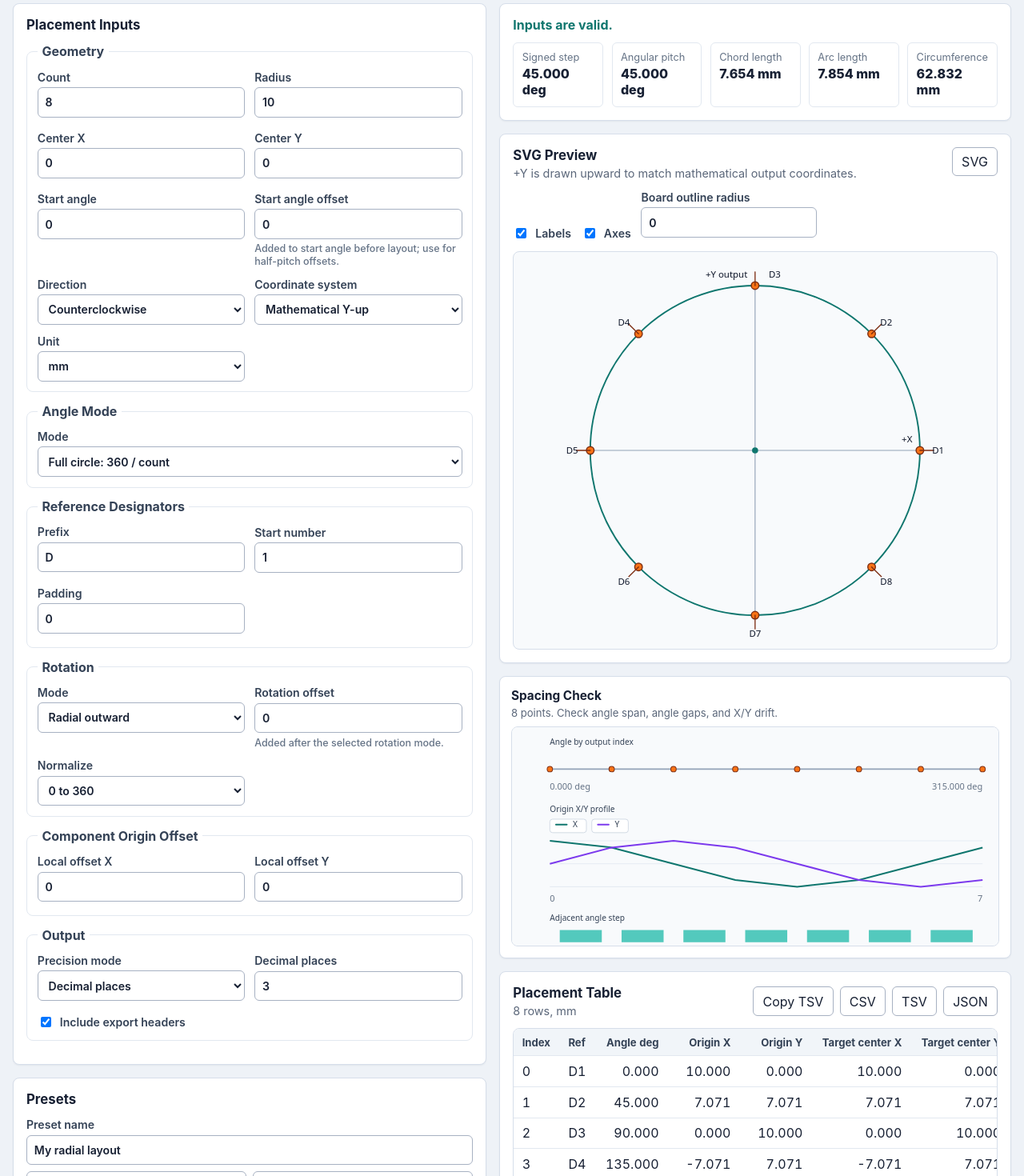
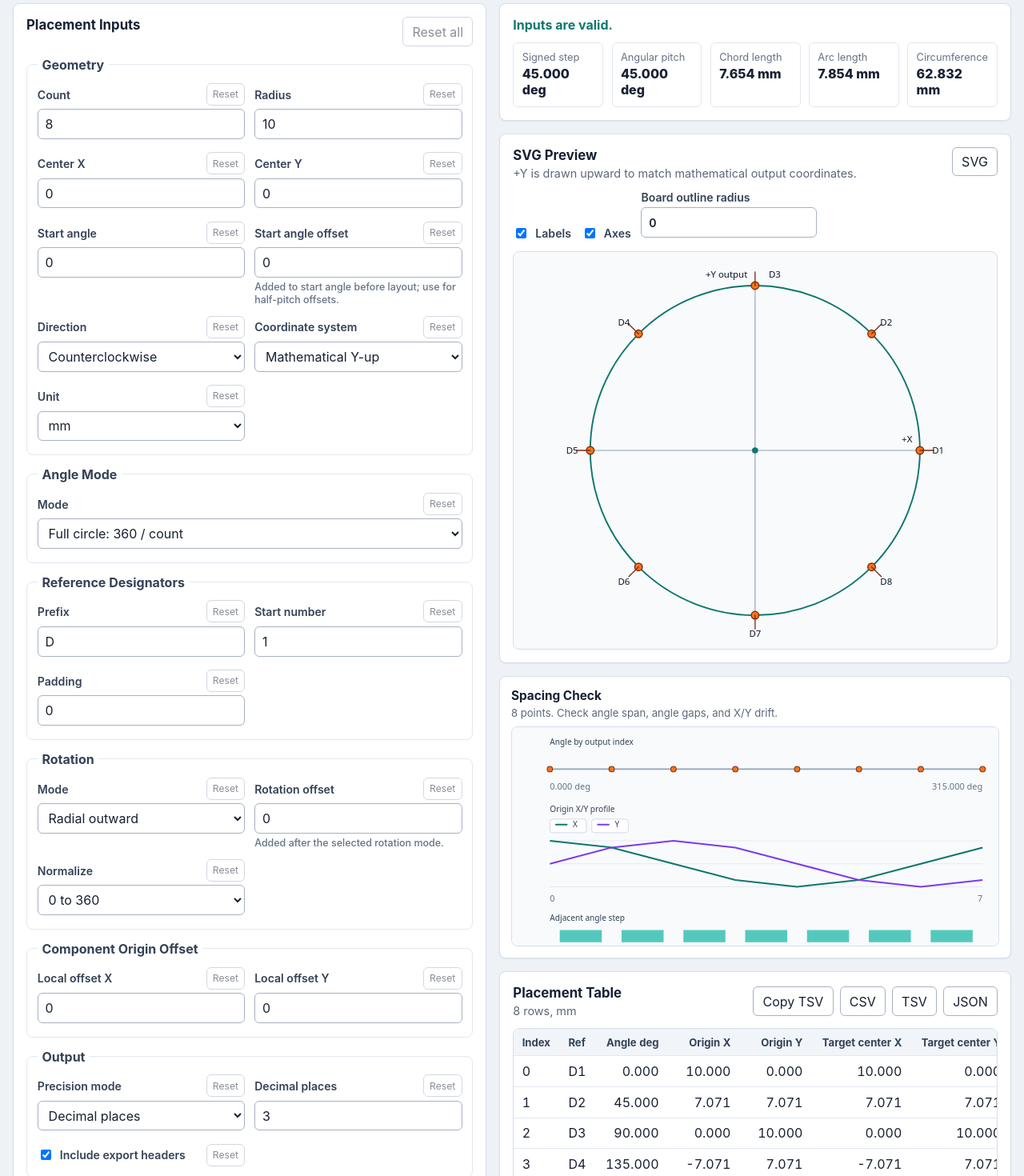
Before and after one commit to Meta-Develop/PCB_radial_placer, a React (Vite) app: page / in a window 1280 px wide. Shown: the part 180-1650 px from the top of the page at 80% size. Built offline with nearby package versions, Linux system fonts and the light colour scheme.

Commit message:
Add input reset controls

```diff
--- a/src/components/InputPanel.tsx
+++ b/src/components/InputPanel.tsx
@@ -1,4 +1,5 @@
-import type { ChangeEvent } from 'react';
+import type { ChangeEvent, ReactNode } from 'react';
+import { DEFAULT_SETTINGS } from '../core/defaults';
 import { parseNumericExpression } from '../core/expression';
 import { parseIndividualAngles } from '../core/individualAngles';
 import { getNumericFieldValue, setNumericFieldValue } from '../core/numericFields';
@@ -26,10 +27,31 @@ interface InputPanelProps {
 interface NumericInputProps {
   field: NumericExpressionField;
   label: string;
+  resetText: string;
   settings: PlacementSettings;
   onChange: (settings: PlacementSettings) => void;
   language: Language;
   help?: string;
+}
+
+interface ResettableFieldProps {
+  children: ReactNode;
+  controlId: string;
+  label: string;
+  onReset: () => void;
+  resetDisabled: boolean;
+  resetText: string;
+  className?: string;
+}
+
+interface ResettableCheckboxFieldProps {
+  checked: boolean;
+  controlId: string;
+  label: string;
+  onChange: (checked: boolean) => void;
+  onReset: () => void;
+  resetDisabled: boolean;
+  resetText: string;
 }
 
 function formatInputNumber(value: number): string {
@@ -50,14 +72,133 @@ function shouldKeepRawExpression(rawValue: string, parsedValue: number, isExpres
   return isExpression || rawValue.trim() !== String(parsedValue);
 }
 
+function createDefaultSettings(): PlacementSettings {
+  return {
+    ...DEFAULT_SETTINGS,
+    reference: { ...DEFAULT_SETTINGS.reference },
+    rotation: { ...DEFAULT_SETTINGS.rotation },
+    componentOffset: { ...DEFAULT_SETTINGS.componentOffset },
+    export: { ...DEFAULT_SETTINGS.export },
+    inputExpressions: {},
+  };
+}
+
+function isRecord(value: unknown): value is Record<string, unknown> {
+  return typeof value === 'object' && value !== null && !Array.isArray(value);
+}
+
+function areSettingsValuesEqual(left: unknown, right: unknown): boolean {
+  if (Object.is(left, right)) {
+    return true;
+  }
+
+  if (Array.isArray(left) || Array.isArray(right)) {
+    if (!Array.isArray(left) || !Array.isArray(right) || left.length !== right.length) {
+      return false;
+    }
+
+    return left.every((value, index) => areSettingsValuesEqual(value, right[index]));
+  }
+
+  if (!isRecord(left) || !isRecord(right)) {
+    return false;
+  }
+
+  const leftKeys = Object.keys(left);
+  const rightKeys = Object.keys(right);
+  if (leftKeys.length !== rightKeys.length) {
+    return false;
+  }
+
+  return leftKeys.every((key) =>
+    Object.prototype.hasOwnProperty.call(right, key) && areSettingsValuesEqual(left[key], right[key]),
+  );
+}
+
+function controlIdForField(field: string): string {
+  return `input-${field.replace(/\./g, '-')}`;
+}
+
+function isNumericFieldDefault(settings: PlacementSettings, field: NumericExpressionField): boolean {
+  return (
+    Object.is(getNumericFieldValue(settings, field), getNumericFieldValue(DEFAULT_SETTINGS, field)) &&
+    settings.inputExpressions[field] === undefined
+  );
+}
+
+function ResettableField({
+  children,
+  controlId,
+  label,
+  onReset,
+  resetDisabled,
+  resetText,
+  className,
+}: ResettableFieldProps) {
+  return (
+    <div className={['resettable-field input-field', className].filter(Boolean).join(' ')}>
+      <div className="field-header">
+        <label className="field-label" htmlFor={controlId}>
+          {label}
+        </label>
+        <button
+          type="button"
+          className="field-reset-button"
+          onClick={onReset}
+          disabled={resetDisabled}
+          aria-label={`${resetText} ${label}`}
+        >
+          {resetText}
+        </button>
+      </div>
+      {children}
+    </div>
+  );
+}
+
+function ResettableCheckboxField({
+  checked,
+  controlId,
+  label,
+  onChange,
+  onReset,
+  resetDisabled,
+  resetText,
+}: ResettableCheckboxFieldProps) {
+  return (
+    <div className="resettable-field inline-resettable-field">
+      <label className="inline-control" htmlFor={controlId}>
+        <input
+          id={controlId}
+          type="checkbox"
+          checked={checked}
+          onChange={(event) => onChange(event.target.checked)}
+        />
+        {label}
+      </label>
+      <button
+        type="button"
+        className="field-reset-button"
+        onClick={onReset}
+        disabled={resetDisabled}
+        aria-label={`${resetText} ${label}`}
+      >
+        {resetText}
+      </button>
+    </div>
+  );
+}
+
 function NumericExpressionInput({
   field,
   label,
+  resetText,
   settings,
   onChange,
   language,
   help,
 }: NumericInputProps) {
+  const controlId = controlIdForField(field);
   const rawValue = settings.inputExpressions[field] ?? formatInputNumber(getNumericFieldValue(settings, field));
   const parsed = parseNumericExpression(rawValue);
   const showResult = parsed.ok && parsed.isExpression;
@@ -95,10 +236,24 @@ function NumericExpressionInput({
     onChange({ ...nextSettings, inputExpressions: nextExpressions });
   };
 
+  const resetField = () => {
+    const nextExpressions = { ...settings.inputExpressions };
+    delete nextExpressions[field];
+    const nextSettings = setNumericFieldValue(settings, field, getNumericFieldValue(DEFAULT_SETTINGS, field));
+
+    onChange({ ...nextSettings, inputExpressions: nextExpressions });
+  };
+
   return (
-    <label className="input-field">
-      <span className="field-label">{label}</span>
+    <ResettableField
+      controlId={controlId}
+      label={label}
+      onReset={resetField}
+      resetDisabled={isNumericFieldDefault(settings, field)}
+      resetText={resetText}
+    >
       <input
+        id={controlId}
         type="text"
         inputMode="decimal"
         spellCheck={false}
@@ -109,7 +264,7 @@ function NumericExpressionInput({
       <span className="field-meta" aria-live="polite">
         {metadata}
       </span>
-    </label>
+    </ResettableField>
   );
 }
 
@@ -137,10 +292,43 @@ export function InputPanel({ settings, onChange, language, text }: InputPanelPro
     onChange({ ...settings, rotation: { ...settings.rotation, [key]: value } });
   };
 
+  const updateExport = <K extends keyof PlacementSettings['export']>(
+    key: K,
+    value: PlacementSettings['export'][K],
+  ) => {
+    onChange({ ...settings, export: { ...settings.export, [key]: value } });
+  };
+
+  const resetSetting = <K extends keyof PlacementSettings>(key: K) => {
+    onChange({ ...settings, [key]: DEFAULT_SETTINGS[key] });
+  };
+
+  const resetReference = <K extends keyof PlacementSettings['reference']>(key: K) => {
+    onChange({ ...settings, reference: { ...settings.reference, [key]: DEFAULT_SETTINGS.reference[key] } });
+  };
+
+  const resetRotation = <K extends keyof PlacementSettings['rotation']>(key: K) => {
+    onChange({ ...settings, rotation: { ...settings.rotation, [key]: DEFAULT_SETTINGS.rotation[key] } });
+  };
+
+  const resetExport = <K extends keyof PlacementSettings['export']>(key: K) => {
+    onChange({ ...settings, export: { ...settings.export, [key]: DEFAULT_SETTINGS.export[key] } });
+  };
+
+  const settingIsDefault = <K extends keyof PlacementSettings>(key: K) =>
+    areSettingsValuesEqual(settings[key], DEFAULT_SETTINGS[key]);
+  const referenceIsDefault = <K extends keyof PlacementSettings['reference']>(key: K) =>
+    areSettingsValuesEqual(settings.reference[key], DEFAULT_SETTINGS.reference[key]);
+  const rotationIsDefault = <K extends keyof PlacementSettings['rotation']>(key: K) =>
+    areSettingsValuesEqual(settings.rotation[key], DEFAULT_SETTINGS.rotation[key]);
+  const exportIsDefault = <K extends keyof PlacementSettings['export']>(key: K) =>
+    areSettingsValuesEqual(settings.export[key], DEFAULT_SETTINGS.export[key]);
+
   const numericInput = (field: NumericExpressionField, label: string, help?: string) => (
     <NumericExpressionInput
       field={field}
       label={label}
+      resetText={text.reset}
       settings={settings}
       onChange={onChange}
       language={language}
@@ -152,6 +340,14 @@ export function InputPanel({ settings, onChange, language, text }: InputPanelPro
     <section className="panel input-panel" aria-labelledby="input-heading">
       <div className="section-heading">
         <h2 id="input-heading">{text.heading}</h2>
+        <button
+          type="button"
+          className="reset-all-button"
+          onClick={() => onChange(createDefaultSettings())}
+          disabled={areSettingsValuesEqual(settings, DEFAULT_SETTINGS)}
+        >
+          {text.resetAll}
+        </button>
       </div>
 
       <fieldset>
@@ -164,44 +360,68 @@ export function InputPanel({ settings, onChange, language, text }: InputPanelPro
           <>
             {numericInput('startAngleDeg', text.startAngle)}
             {numericInput('startAngleOffsetDeg', text.startAngleOffset, text.startAngleOffsetHelp)}
-            <label>
-              {text.direction}
+            <ResettableField
+              controlId="input-direction"
+              label={text.direction}
+              onReset={() => resetSetting('direction')}
+              resetDisabled={settingIsDefault('direction')}
+              resetText={text.reset}
+            >
               <select
+                id="input-direction"
                 value={settings.direction}
                 onChange={(event) => update('direction', event.target.value as Direction)}
               >
                 <option value="counterclockwise">{text.directionOptions.counterclockwise}</option>
                 <option value="clockwise">{text.directionOptions.clockwise}</option>
               </select>
-            </label>
+            </ResettableField>
           </>
         ) : null}
-        <label>
-          {text.coordinateSystem}
+        <ResettableField
+          controlId="input-coordinate-system"
+          label={text.coordinateSystem}
+          onReset={() => resetSetting('coordinateSystem')}
+          resetDisabled={settingIsDefault('coordinateSystem')}
+          resetText={text.reset}
+        >
           <select
+            id="input-coordinate-system"
             value={settings.coordinateSystem}
             onChange={(event) => update('coordinateSystem', event.target.value as CoordinateSystem)}
           >
             <option value="mathYUp">{text.coordinateOptions.mathYUp}</option>
             <option value="ecadYDown">{text.coordinateOptions.ecadYDown}</option>
           </select>
-        </label>
-        <label>
-          {text.unit}
-          <select value={settings.unit} onChange={(event) => update('unit', event.target.value as Unit)}>
+        </ResettableField>
+        <ResettableField
+          controlId="input-unit"
+          label={text.unit}
+          onReset={() => resetSetting('unit')}
+          resetDisabled={settingIsDefault('unit')}
+          resetText={text.reset}
+        >
+          <select id="input-unit" value={settings.unit} onChange={(event) => update('unit', event.target.value as Unit)}>
             <option value="mm">{text.unitOptions.mm}</option>
             <option value="inch">{text.unitOptions.inch}</option>
             <option value="mil">{text.unitOptions.mil}</option>
             <option value="unitless">{text.unitOptions.unitless}</option>
           </select>
-        </label>
+        </ResettableField>
       </fieldset>
 
       <fieldset className="angle-mode-fieldset">
         <legend>{text.angleMode}</legend>
-        <label className="field-wide">
-          {text.mode}
+        <ResettableField
+          className="field-wide"
+          controlId="input-angle-mode"
+          label={text.mode}
+          onReset={() => resetSetting('angleMode')}
+          resetDisabled={settingIsDefault('angleMode')}
+          resetText={text.reset}
+        >
           <select
+            id="input-angle-mode"
             value={settings.angleMode}
             onChange={(event) => update('angleMode', event.target.value as AngleMode)}
           >
@@ -210,25 +430,33 @@ export function InputPanel({ settings, onChange, language, text }: InputPanelPro
             <option value="arc">{text.angleModeOptions.arc}</option>
             <option value="individualAngles">{text.angleModeOptions.individualAngles}</option>
           </select>
-        </label>
+        </ResettableField>
         {settings.angleMode === 'customStep' ? numericInput('stepAngleDeg', text.stepAngle) : null}
         {settings.angleMode === 'arc' ? (
           <>
             {numericInput('endAngleDeg', text.arcEndAngle, text.arcEndHelp)}
-            <label className="inline-control">
-              <input
-                type="checkbox"
-                checked={settings.includeEndpoint}
-                onChange={(event) => update('includeEndpoint', event.target.checked)}
-              />
-              {text.includeArcEndpoint}
-            </label>
+            <ResettableCheckboxField
+              checked={settings.includeEndpoint}
+              controlId="input-include-endpoint"
+              label={text.includeArcEndpoint}
+              onChange={(checked) => update('includeEndpoint', checked)}
+              onReset={() => resetSetting('includeEndpoint')}
+              resetDisabled={settingIsDefault('includeEndpoint')}
+              resetText={text.reset}
+            />
           </>
         ) : null}
         {isIndividualAngles ? (
-          <label className="field-wide individual-angles-field">
-            <span className="field-label">{text.individualAngles}</span>
+          <ResettableField
+            className="field-wide individual-angles-field"
+            controlId="input-individual-angles"
+            label={text.individualAngles}
+            onReset={() => resetSetting('individualAnglesText')}
+            resetDisabled={settingIsDefault('individualAnglesText')}
+            resetText={text.reset}
+          >
             <textarea
+              id="input-individual-angles"
               rows={3}
               spellCheck={false}
               value={settings.individualAnglesText}
@@ -243,29 +471,41 @@ export function InputPanel({ settings, onChange, language, text }: InputPanelPro
                 </span>
               ) : null}
             </span>
-          </label>
+          </ResettableField>
         ) : null}
       </fieldset>
 
       <fieldset>
         <legend>{text.referenceDesignators}</legend>
-        <label>
-          {text.prefix}
+        <ResettableField
+          controlId="input-reference-prefix"
+          label={text.prefix}
+          onReset={() => resetReference('prefix')}
+          resetDisabled={referenceIsDefault('prefix')}
+          resetText={text.reset}
+        >
           <input
+            id="input-reference-prefix"
             type="text"
             value={settings.reference.prefix}
             onChange={(event: ChangeEvent<HTMLInputElement>) => updateReference('prefix', event.target.value)}
           />
-        </label>
+        </ResettableField>
         {numericInput('reference.startNumber', text.startNumber)}
         {numericInput('reference.padding', text.padding)}
       </fieldset>
 
       <fieldset>
         <legend>{text.rotation}</legend>
-        <label>
-          {text.mode}
+        <ResettableField
+          controlId="input-rotation-mode"
+          label={text.mode}
+          onReset={() => resetRotation('mode')}
+          resetDisabled={rotationIsDefault('mode')}
+          resetText={text.reset}
+        >
           <select
+            id="input-rotation-mode"
             value={settings.rotation.mode}
             onChange={(event) => updateRotation('mode', event.target.value as RotationMode)}
           >
@@ -276,7 +516,7 @@ export function InputPanel({ settings, onChange, language, text }: InputPanelPro
             <option value="tangentCounterclockwise">{text.rotationOptions.tangentCounterclockwise}</option>
             <option value="customFormulaSimple">{text.rotationOptions.customFormulaSimple}</option>
           </select>
-        </label>
+        </ResettableField>
         {settings.rotation.mode === 'fixed'
           ? numericInput('rotation.fixedRotationDeg', text.fixedRotation)
           : null}
@@ -287,9 +527,15 @@ export function InputPanel({ settings, onChange, language, text }: InputPanelPro
           </>
         ) : null}
         {numericInput('rotation.rotationOffsetDeg', text.rotationOffset, text.rotationOffsetHelp)}
-        <label>
-          {text.normalize}
+        <ResettableField
+          controlId="input-rotation-normalize"
+          label={text.normalize}
+          onReset={() => resetRotation('normalize')}
+          resetDisabled={rotationIsDefault('normalize')}
+          resetText={text.reset}
+        >
           <select
+            id="input-rotation-normalize"
             value={settings.rotation.normalize}
             onChange={(event) => updateRotation('normalize', event.target.value as RotationNormalizeMode)}
           >
@@ -297,7 +543,7 @@ export function InputPanel({ settings, onChange, language, text }: InputPanelPro
             <option value="minus180To180">{text.normalizeOptions.minus180To180}</option>
             <option value="none">{text.normalizeOptions.none}</option>
           </select>
-        </label>
+        </ResettableField>
       </fieldset>
 
       <fieldset>
@@ -308,32 +554,37 @@ export function InputPanel({ settings, onChange, language, text }: InputPanelPro
 
       <fieldset>
         <legend>{text.output}</legend>
-        <label>
-          {text.precisionMode}
+        <ResettableField
+          controlId="input-precision-mode"
+          label={text.precisionMode}
+          onReset={() => resetSetting('outputPrecisionMode')}
+          resetDisabled={settingIsDefault('outputPrecisionMode')}
+          resetText={text.reset}
+        >
           <select
+            id="input-precision-mode"
             value={settings.outputPrecisionMode}
             onChange={(event) => update('outputPrecisionMode', event.target.value as OutputPrecisionMode)}
           >
             <option value="decimalPlaces">{text.precisionModeOptions.decimalPlaces}</option>
             <option value="significantDigits">{text.precisionModeOptions.significantDigits}</option>
           </select>
-        </label>
+        </ResettableField>
         {settings.outputPrecisionMode === 'decimalPlaces'
           ? numericInput('decimalPlaces', text.decimalPlaces)
           : null}
         {settings.outputPrecisionMode === 'significantDigits'
           ? numericInput('significantDigits', text.significantDigits)
           : null}
-        <label className="inline-control">
-          <input
-            type="checkbox"
-            checked={settings.export.includeHeaders}
-            onChange={(event) =>
-              onChange({ ...settings, export: { ...settings.export, includeHeaders: event.target.checked } })
-            }
-          />
-          {text.includeExportHeaders}
-        </label>
+        <ResettableCheckboxField
+          checked={settings.export.includeHeaders}
+          controlId="input-include-export-headers"
+          label={text.includeExportHeaders}
+          onChange={(checked) => updateExport('includeHeaders', checked)}
+          onReset={() => resetExport('includeHeaders')}
+          resetDisabled={exportIsDefault('includeHeaders')}
+          resetText={text.reset}
+        />
       </fieldset>
     </section>
   );
--- a/src/i18n.ts
+++ b/src/i18n.ts
@@ -22,6 +22,8 @@ const en = {
   },
   input: {
     heading: 'Placement Inputs',
+    reset: 'Reset',
+    resetAll: 'Reset all',
     geometry: 'Geometry',
     count: 'Count',
     radius: 'Radius',
@@ -223,6 +225,8 @@ const ja: UiText = {
   },
   input: {
     heading: '配置入力',
+    reset: 'リセット',
+    resetAll: '全リセット',
     geometry: 'ジオメトリ',
     count: '個数',
     radius: '半径',
--- a/src/styles.css
+++ b/src/styles.css
@@ -242,8 +242,19 @@ label {
 }
 
 .input-field {
+  display: grid;
   grid-template-rows: auto auto auto;
   align-content: start;
+  gap: 0.28rem;
+  min-width: 0;
+}
+
+.field-header,
+.inline-resettable-field {
+  display: grid;
+  grid-template-columns: minmax(0, 1fr) auto;
+  align-items: center;
+  gap: 0.45rem;
 }
 
 .field-label {
@@ -252,6 +263,17 @@ label {
   min-height: 1.1rem;
   min-width: 0;
   overflow-wrap: anywhere;
+}
+
+.field-reset-button {
+  min-height: 1.75rem;
+  padding: 0.25rem 0.45rem;
+  font-size: 0.76rem;
+  line-height: 1.1;
+}
+
+.reset-all-button {
+  flex: 0 0 auto;
 }
 
 .field-meta {
```
Also changed, not shown: 1 other file (tests, documents, lock files or other folders).
